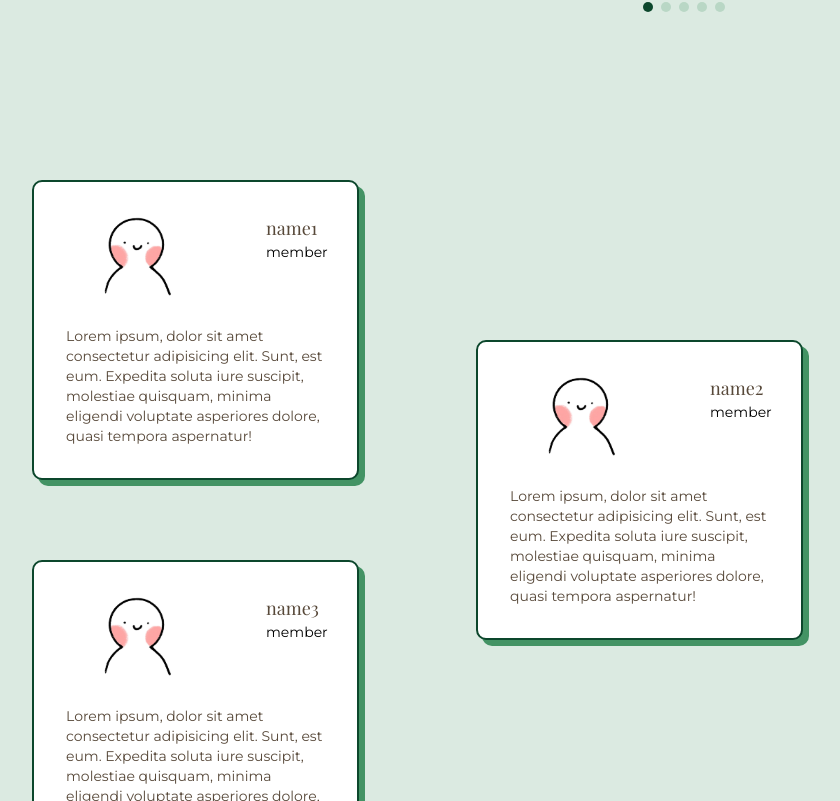
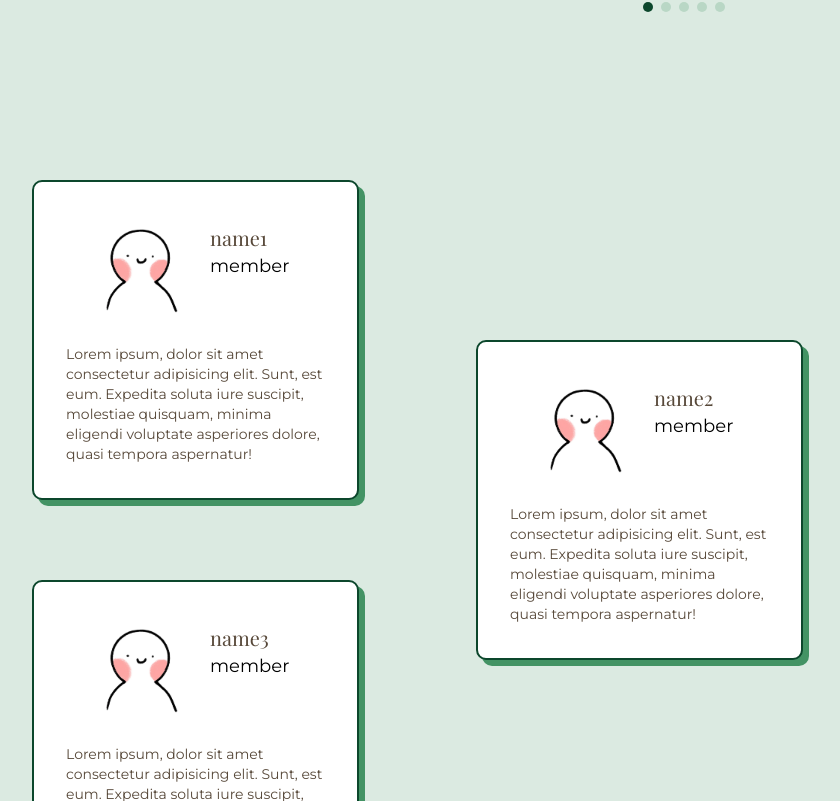
Before and after one commit to acm-ucr/vsa-website, a Next.js app: page /about in a window 1280 px wide. Shown: the part 3799-4600 px from the top of the page, without its empty margins (232-1072 px from the left). Built offline with nearby package versions, Linux system fonts and the light colour scheme.

Commit message:
Responsify and Animate Member Testimonials

```diff
--- a/src/components/about/TestimonialCard.tsx
+++ b/src/components/about/TestimonialCard.tsx
@@ -1,31 +1,39 @@
 import Image, { StaticImageData } from "next/image";
-
+import { motion } from "motion/react";
 interface CardProps {
   name: string;
   image: StaticImageData;
   affiliation: string;
   text: string;
 }
-
 const Card = ({ name, image, affiliation, text }: CardProps) => {
   return (
-    <div className="border-vsa-green-400 shadow-[6px_6px_0_theme('colors.vsa-green-300')] mt-10 mb-4 ml-16 flex w-3/4 flex-col items-start justify-center rounded-lg border-2 bg-white p-4">
-      <div className="flex items-start gap-2">
+    <motion.div
+      whileHover={{ scale: 1.08 }}
+      transition={{ duration: 0.4 }}
+      whileTap={{ scale: 0.8 }}
+      className="border-vsa-green-400 shadow-[6px_6px_0_theme('colors.vsa-green-300')] mt-10 mb-4 flex h-80 w-72 flex-col items-start justify-center rounded-lg border-2 bg-white p-4 lg:ml-16 lg:w-4/5 xl:w-3/4"
+    >
+      <div className="flex items-start gap-2 xl:mt-2">
         <Image
           src={image}
           alt="Student Image"
-          className="ml-8 h-28 w-28 rounded-lg object-cover"
+          className="h-25 w-25 rounded-lg object-cover xl:ml-8 xl:h-30 xl:w-30"
         />
-        <div className="mt-4 ml-16">
-          <p className="font-vsa-main text-vsa-brown text-lg">{name}</p>
-          <p className="font-vsa-alt text-sm text-black">{affiliation}</p>
+        <div className="mt-4">
+          <p className="font-vsa-main text-vsa-brown text-lg xl:text-xl">
+            {name}
+          </p>
+          <p className="font-vsa-alt text-sm text-black xl:text-lg">
+            {affiliation}
+          </p>
         </div>
       </div>
 
       <div className="w-full p-4">
         <p className="font-vsa-alt text-vsa-brown text-sm">{text}</p>
       </div>
-    </div>
+    </motion.div>
   );
 };
 
--- a/src/components/about/Testimonials.tsx
+++ b/src/components/about/Testimonials.tsx
@@ -6,8 +6,8 @@ const Testimonials = () => {
   const rightColumn = testimonialData.filter((_, i) => i % 2 === 1);
 
   return (
-    <div className="grid grid-cols-2 gap-2 px-50 pb-10">
-      <div className="flex flex-col gap-6">
+    <div className="flex flex-col gap-2 px-50 pb-10 lg:grid lg:grid-cols-2">
+      <div className="mt-10 flex flex-col gap-6 lg:mt-0">
         {leftColumn.map((item, index) => (
           <Card
             key={index}
@@ -18,7 +18,7 @@ const Testimonials = () => {
           />
         ))}
       </div>
-      <div className="flex flex-col gap-6 pt-40">
+      <div className="flex flex-col gap-6 lg:mt-0 lg:pt-40">
         {rightColumn.map((item, index) => (
           <Card
             key={index}
```
